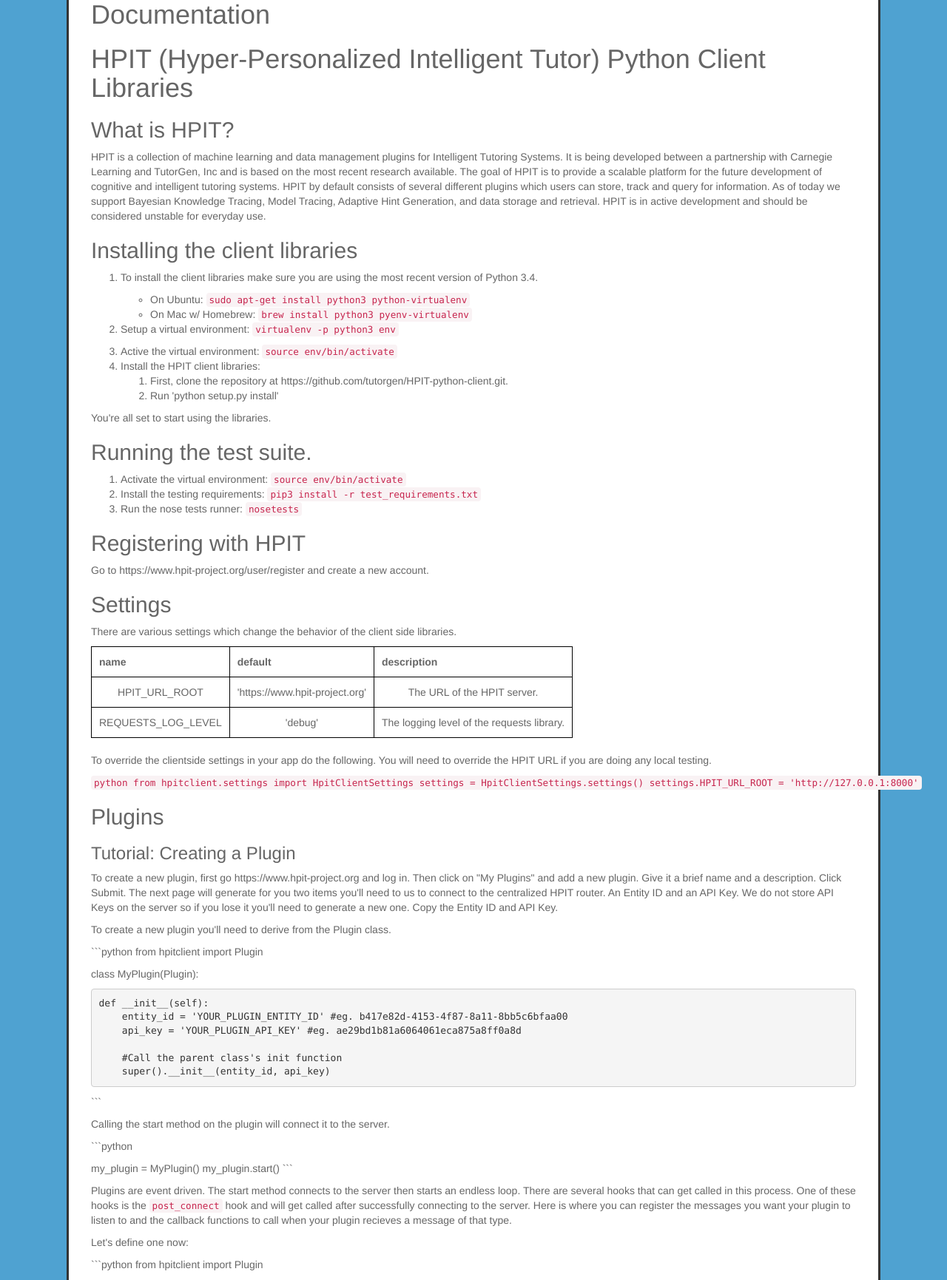
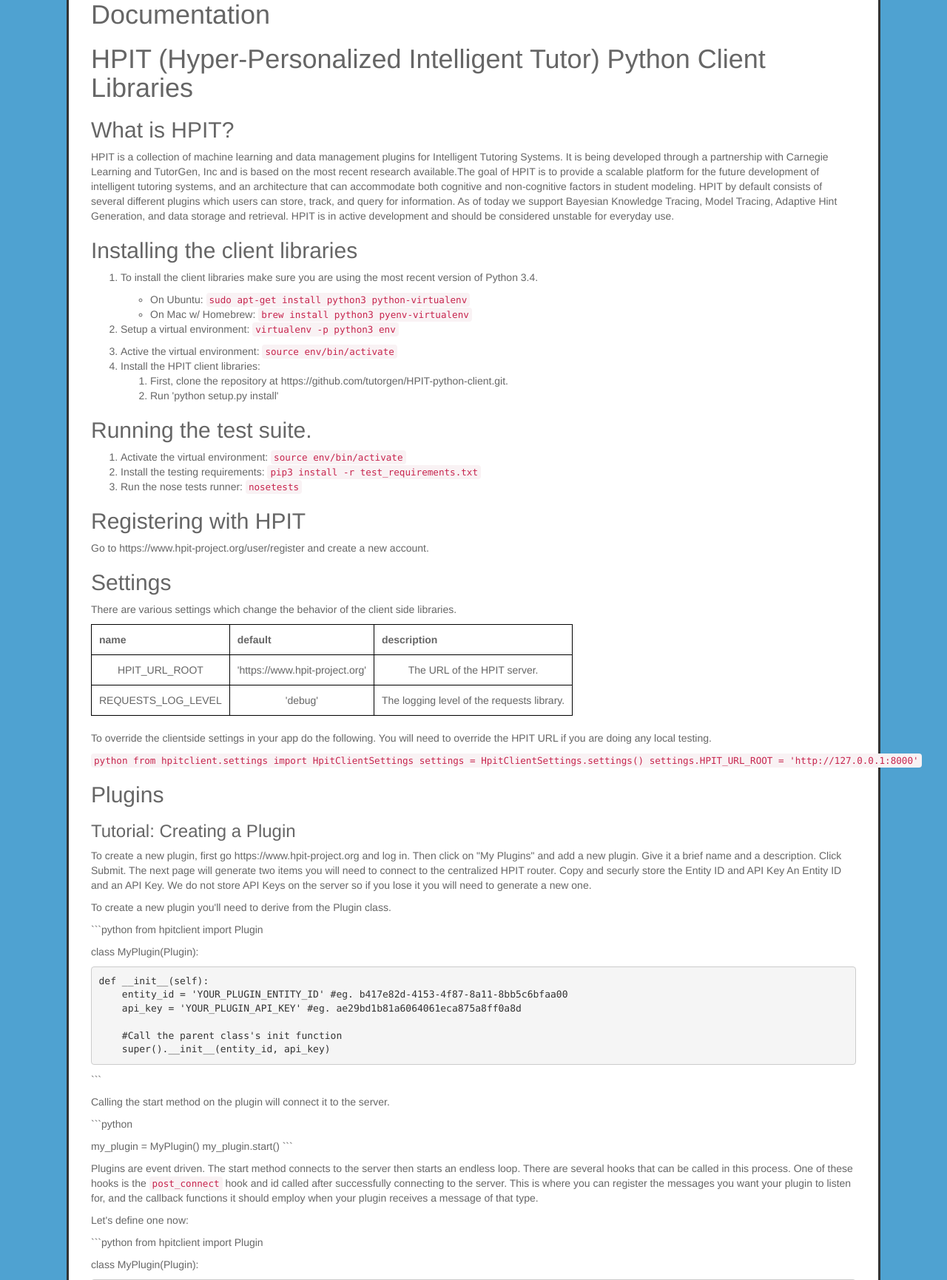
Before and after one commit to tutorgen/hpit_services, a Python web app: template hpit/server/templates/client_docs.html in a window 1280 px wide. Shown: the part 184-1915 px from the top of the page at 74% size. Run offline with Jinja, Linux system fonts and the light colour scheme; the template is opened without the code that fills it, so the values that code supplies are empty.

Commit message:
updated client docs

````diff
--- a/hpit/server/templates/_client_docs_md.html
+++ b/hpit/server/templates/_client_docs_md.html
@@ -1,12 +1,13 @@
 <h1>HPIT (Hyper-Personalized Intelligent Tutor) Python Client Libraries</h1>
 <h2>What is HPIT?</h2>
 <p>HPIT is a collection of machine learning and data management plugins for Intelligent Tutoring Systems. It
-is being developed between a partnership with Carnegie Learning and TutorGen, Inc and is based on the most
-recent research available. The goal of HPIT is to provide a scalable platform for the future development
-of cognitive and intelligent tutoring systems. HPIT by default consists of several different plugins
-which users can store, track and query for information. As of today we support Bayesian Knowledge Tracing,
-Model Tracing, Adaptive Hint Generation, and data storage and retrieval. HPIT is in active development
-and should be considered unstable for everyday use.</p>
+is being developed through a partnership with Carnegie Learning and TutorGen, Inc and is based on the most
+recent research available.The goal of HPIT is to provide a scalable platform for the future development of
+intelligent tutoring systems, and an architecture that can accommodate both cognitive and non-cognitive
+factors in student modeling. HPIT by default consists of several different plugins which users can store,
+track, and query for information. As of today we support Bayesian Knowledge Tracing, Model Tracing,
+Adaptive Hint Generation, and data storage and retrieval. HPIT is in active development and should be
+considered unstable for everyday use.</p>
 <h2>Installing the client libraries</h2>
 <ol>
 <li>
@@ -26,7 +27,6 @@
 </ol>
 </li>
 </ol>
-<p>You're all set to start using the libraries.</p>
 <h2>Running the test suite.</h2>
 <ol>
 <li>Activate the virtual environment: <code>source env/bin/activate</code></li>
@@ -68,9 +68,9 @@
 <h3>Tutorial: Creating a Plugin</h3>
 <p>To create a new plugin, first go https://www.hpit-project.org and log in. Then
 click on "My Plugins" and add a new plugin. Give it a brief name and a description. Click
-Submit. The next page will generate for you two items you'll need to us to connect to the
-centralized HPIT router. An Entity ID and an API Key. We do not store API Keys on the server
-so if you lose it you'll need to generate a new one. Copy the Entity ID and API Key.</p>
+Submit. The next page will generate two items you will need to connect to the
+centralized HPIT router.  Copy and securly store the Entity ID and API Key An Entity ID and an API Key.
+We do not store API Keys on the server so if you lose it you will need to generate a new one. </p>
 <p>To create a new plugin you'll need to derive from the Plugin class.</p>
 <p>```python
 from hpitclient import Plugin</p>
@@ -89,9 +89,10 @@
 my_plugin.start()
 ```</p>
 <p>Plugins are event driven. The start method connects to the server then starts an endless loop. There are
-several hooks that can get called in this process. One of these hooks is the <code>post_connect</code> hook and will
-get called after successfully connecting to the server. Here is where you can register the messages you want
-your plugin to listen to and the callback functions to call when your plugin recieves a message of that type.</p>
+several hooks that can be called in this process. One of these hooks is the <code>post_connect</code> hook and id
+called after successfully connecting to the server. This is where you can register the messages you want
+your plugin to listen for, and the callback functions it should employ when your plugin receives a message
+of that type.</p>
 <p>Let's define one now:</p>
 <p>```python
 from hpitclient import Plugin</p>
@@ -109,17 +110,18 @@
     print(message['echo_text'])
 </code></pre>
 <p>```</p>
-<p>The <code>self.subscribe</code> method takes a message name and a callable. In this case <code>echo</code> is the message name and
-<code>self.my_echo_callback</code> is the callback that will be called when a message of that name is sent to the plugin. It
+<p>The <code>self.subscribe</code> method takes a message name and a callback. In this case <code>echo</code> is the message name and
+<code>self.my_echo_callback</code> is the callback that will be used when a message named 'echo' is sent to the plugin. It
 then contacts the HPIT central router and tells it to start storing messages with that name of <code>echo</code> so this plugin
 can listen to and respond to those messages.</p>
-<p>A message in HPIT consists of a message name, in this case <code>echo</code> and a payload. The payload can
-have any arbitrary data in it that a tutor wishes to send. HPIT doesn't care about the kind of data
-it sends to plugins. It's the plugin operator's responsibility to do what it wants with the data
-that comes from the tutor.</p>
-<p>So now if a tutor sends a message like <code>"echo" -&gt; {'echo_text' : "Hello World!"}</code> through HPIT this plugin
-will recieve that message and print it to the screen. If 'echo_text' isn't in the payload the callback would
-throw a KeyError exception so we might want to handle that.</p>
+<p>A message in HPIT consists of a message name, in this case <code>echo</code>, and a payload. The payload can
+have any arbitrary data in it that a tutor wishes to send. The payload is determined by the Tutor, and the
+HPIT router doesn't care what data is in the payload.  It is up to the plugin to parse and validate the payload.
+Plugin developers should document what messages their plugins receive and what data types and values the payload
+should contain.</p>
+<p>If a tutor sends a message like <code>"echo" -&gt; {'echo_text' : "Hello World!"}</code> through HPIT, this plugin
+will receive that message and print it to the screen. If 'echo_text' isn't in the payload the callback would
+throw a KeyError exception, which in practice, should be handled.</p>
 <p>```python</p>
 <p>from hpitclient import Plugin</p>
 <p>class MyPlugin(Plugin):</p>
@@ -135,7 +137,7 @@
 </code></pre>
 <p>```</p>
 <p>In the inner loop of the start method a few things happen. The plugin asks the HPIT router server if any messages
-that it wants to listen to are queued to be sent to the plugin. Then if it recieves new messages it dispatches them
+that it wants to listen to are queued to be sent to the plugin. Then if it receives new messages it dispatches them
 to the assigned callbacks that were specified in your calls to <code>self.subscribe</code></p>
 <p>Plugins can also send responses back to the original sender of messages. To do so the plugin needs to call the
 <code>self.send_response</code> function. All payloads come with the <code>message_id</code> specified so we can route responses appropriately.
@@ -161,14 +163,14 @@
         self.send_response(message['message_id'], my_response)
 </code></pre>
 <p>```</p>
-<p>Now the original tutor or plugin who sent this message to your MyPlugin will get a response back
+<p>The original tutor or plugin who sent this message to MyPlugin will get a response back
 with the <code>echo_response</code> parameter sent back.</p>
-<p>Just like tutors, plugins can also send messages to other messages over HPIT. It is possible to
+<p>Just like tutors, plugins can also send messages to other plugins through HPIT. It is possible to
 "daisy chain" plugins together this way where you have a tutor send a message, which gets sent
 to a plugin (A), which queries another plugin for information (B), which does the same for another plugin (C),
 which sends back a response to plugin B, which responds to plugin A, which responds to the original Tutor.</p>
 <p>The goal with this is that each plugin can handle a very small task, like storing information, do some logging,
-update a decision tree, or a knowledge graph, or etc, etc. The possibilities are endless.</p>
+update a decision tree, update a knowledge graph, or etc, etc. The possibilities are endless.</p>
 <p>Our plugin all put together now looks like:</p>
 <p>```python
 from hpitclient import Plugin</p>
@@ -208,11 +210,11 @@
 <p>To stop the plugin from running you can either send a SIGTERM or SIGKILL signal to it eg. (<code>sudo kill -9 plugin_process_id</code>), OR
 you can press CTRL+C, OR you can return False from a hook. A signal, control+c, and returning False from a hook are considered
 graceful by the library and not only will the plugin terminate, it will send a disconnect message to the server, which will
-destory the authentication session against the server, and the HPIT server will continue storing messages for you to retrieve
+destroy the authentication session with the server, and the HPIT server will continue storing messages for you to retrieve
 later.</p>
-<p>Disconnecting from the HPIT server will not cause HPIT to forget about you, it will continue storing messages for you, which
-you can recieve the next time you run your plugin. Isn't that nice. :)</p>
-<p>If you want HPIT to stop storing and routing messages to you, you can call the handy, dandy 'self.unsubscribe' method after
+<p>Disconnecting from the HPIT server will not cause HPIT to forget about you; it will continue storing messages for you which
+you can receive the next time you run your plugin.</p>
+<p>If you want HPIT to stop storing and routing messages to you, you can call the 'self.unsubscribe' method after
 connecting to HPIT. A good place to do this is in the <code>pre_disconnect</code> hook.</p>
 <p>```python
 from hpitclient import Plugin</p>
@@ -304,8 +306,8 @@
 <p>To create a new tutor, first go https://www.hpit-project.org and log in. Then
 click on "My Tutors" and add a new tutor. Give it a brief name and a description. Click
 Submit. The next page will generate for you two items you'll need to us to connect to the
-centralized HPIT router. An Entity ID and an API Key. We do not store API Keys on the server
-so if you lose it you'll need to generate a new one. Copy the Entity ID and API Key.</p>
+centralized HPIT router. Copy the Entity ID and API Key in a local, secure place. We do not store API Keys on the server,
+so if you lose it, you'll need to generate a new one. </p>
 <p>To create a new tutor you'll need to derive from the Tutor class.</p>
 <p>```python
 from hpitclient import Tutor</p>
@@ -328,7 +330,7 @@
 <p>To send a message to HPIT and have that message routed to a specific plugin you can call the <code>self.send</code>
 method as we do above. Messages sent this way consist of an event name (in this case 'echo') and a dictionary
 of data. Optionally you can specify a response callback as we do below. All messages sent through HPIT are
-multicast and every plugin which 'subscribes' to those messages will recieve them, including the echo plugin
+multicast and every plugin which 'subscribes' to those messages will receive them, including the echo plugin
 you created and registered with HPIT in the last tutorial.</p>
 <p>```python
 class MyTutor(Tutor):
@@ -341,7 +343,7 @@
 </code></pre>
 <p>```</p>
 <p>When you send a message to HPIT you can specify a response callback to the send method. After the message is
-recieved and processed by a plugin, it may optionally send a response back. If it does the response will travel
+received and processed by a plugin, it may optionally send a response back. If it does the response will travel
 back through HPIT, where when polled by this library, will route that response to the callback you specified. You can
 then process the response however you would like in your Tutor. Here, we are just echoing the response back to the
 console. Responses you recive will be a dictionary consisting of the following key-value pairs.</p>
@@ -367,7 +369,7 @@
 </tr>
 <tr>
 <td>message.time_created</td>
-<td>The time HPIT first recieved your message.</td>
+<td>The time HPIT first received your message.</td>
 </tr>
 <tr>
 <td>message.time_received</td>
@@ -375,7 +377,7 @@
 </tr>
 <tr>
 <td>message.time_responded</td>
-<td>The time HPIT recieved a response from the plugin.</td>
+<td>The time HPIT received a response from the plugin.</td>
 </tr>
 <tr>
 <td>message.time_response_received</td>
@@ -395,8 +397,8 @@
 </tr>
 </tbody>
 </table>
-<p>Since multiply plugins may respond to the same message that you sent out, you may wish to check the contents
-of the response payload, as well as the message.reciever_entity_id to help filter the responses you actually
+<p>Since multiple plugins may respond to the same message that you sent out, you may wish to check the contents
+of the response payload, as well as the message.receiver_entity_id to help filter the responses you actually
 want to handle. You can specify different callbacks for the same message, as well as a "global" callback for
 one message. For example both:</p>
 <p>```python
@@ -426,11 +428,10 @@
 </code></pre>
 <p>```</p>
 <p>are valid ways to handle responses from plugins. </p>
-<p>That's really all their is to writing a tutor.</p>
 <h2>A Note about Transactions</h2>
 <p>In HPIT, a transaction is supposed to be the smallest unit of interaction a student has with a tutor.  The
 PSLC datashop uses transactions in its analysis of learning; it is the most fine grained representation of a
-student's skill set.  Transactions can be generated by the student, like a key being press or an answer selected,
+student's skill set.  Transactions can be generated by the student, like a key being pressed or an answer selected,
 or by the tutor, as in the tutor tells HPIT that the student was correct in answering a question.</p>
 <p>For a Tutor, to utilize transactions, developers should make use of the send_transaction() method, which functions
 similarly to the send() method, except it issues a special "transaction" message to HPIT.</p>
@@ -438,5 +439,9 @@
 subscribes a tutor to transaction messages.</p>
 <h2>Active Plugins in Production</h2>
 <p>Currently, there are several active plugins on HPIT's production servers which you can query for information.
-These include:  knowledge tracing plugin; hint factory plugin; boredom detector plugin; student manager plugin. The knowledge tracing plugin is responsible for handling bayesian knowledge tracing,  the hint factory handle domain model generation and hint generation, the boredom detctor plugin provides either a boredom indicator (true/false) or boredom percentage indicator, and the student manager plugin allows for setting and retrieving any standard or custom student attributes.</p>
+These include: knowledge tracing plugin; hint factory plugin; boredom detector plugin; student manager plugin.
+The knowledge tracing plugin is responsible for handling Bayesian knowledge tracing, the hint factory handles
+domain model generation and hint generation, the boredom detector plugin provides either a boredom indicator
+(true/false) or boredom percentage indicator, and the student manager plugin allows for setting and retrieving
+any standard or custom student attributes.</p>
 <p>Documentation on these  plugins are available from https://www.hpit-project.org/docs</p>
````
